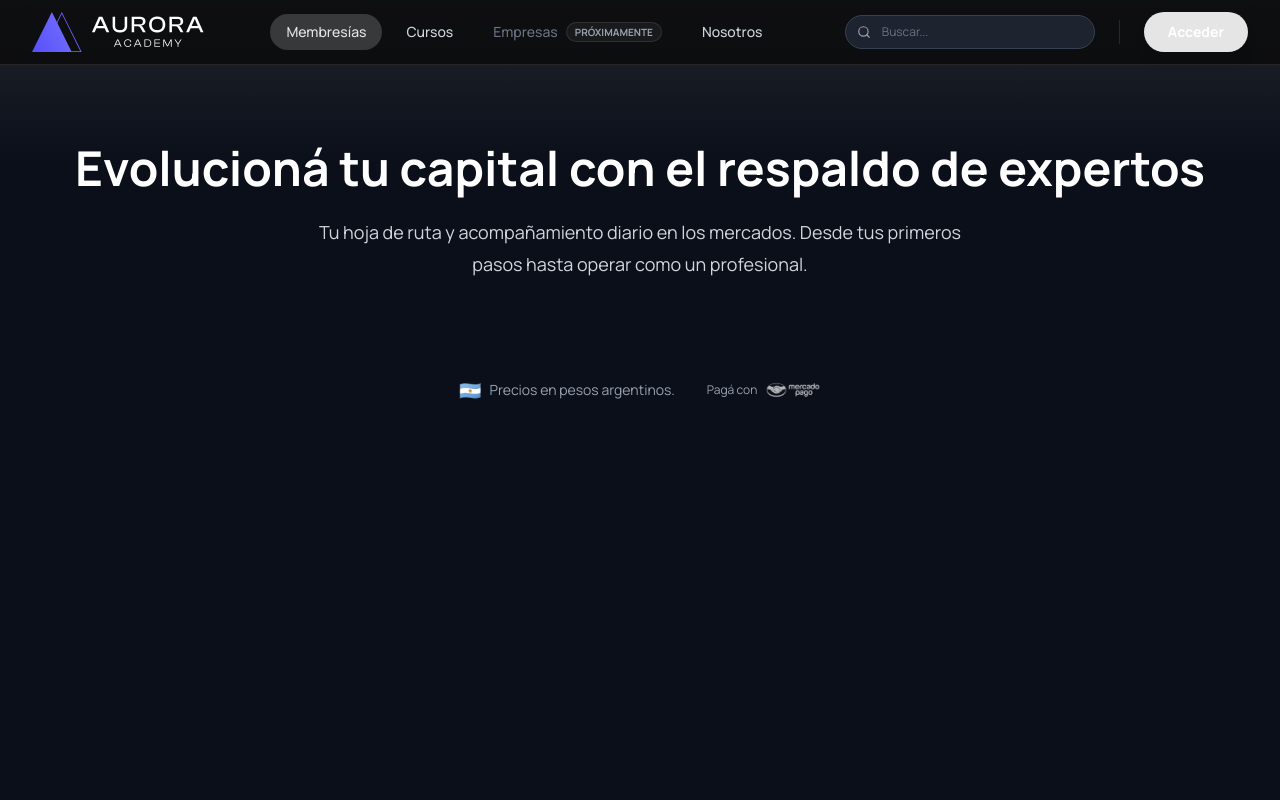
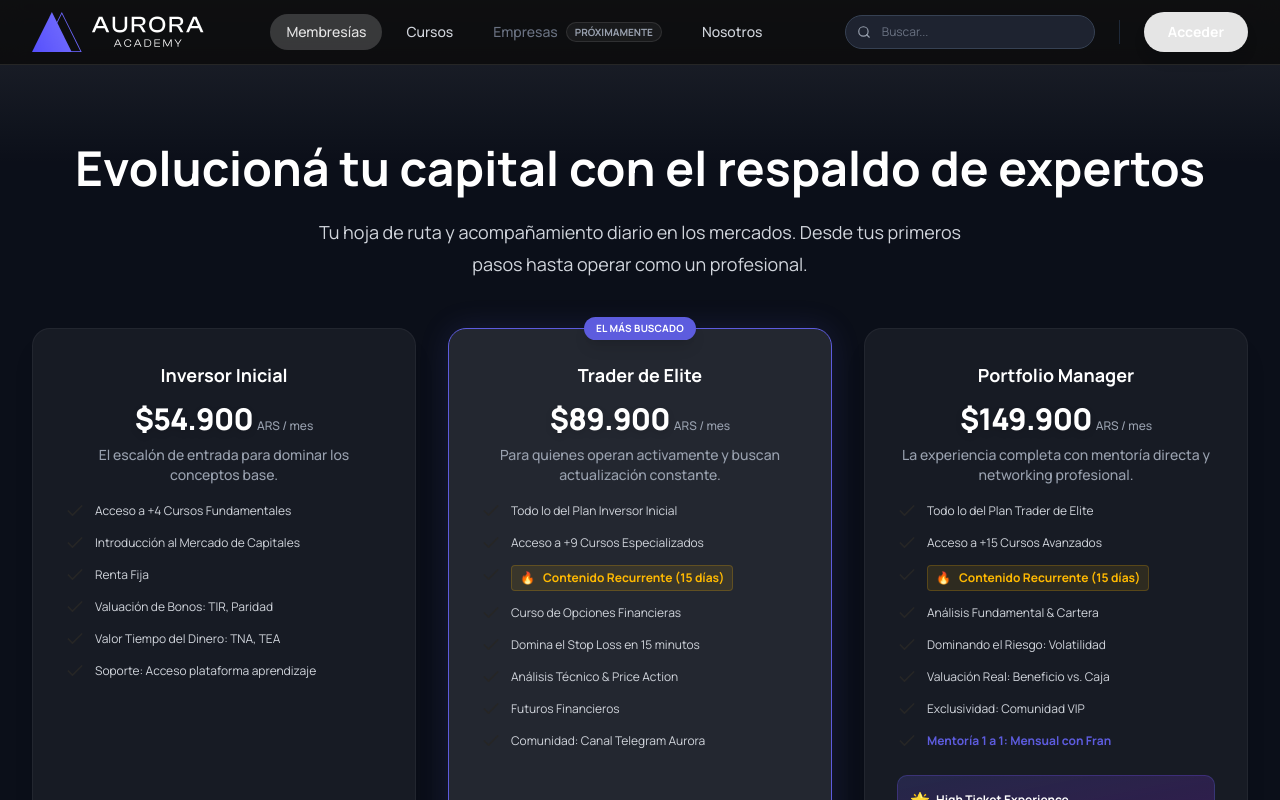
Before and after one commit to castrouxui/aurora-academy, a Next.js app: page /pricing in a window 1280 px wide. Shown: the top 800 px of the page. Built offline with nearby package versions, Linux system fonts and the light colour scheme; no server answers; the database is empty.

Commit message:
Fix: Overhaul Pricing Cards with tiered content and new design

```diff
--- a/src/app/pricing/page.tsx
+++ b/src/app/pricing/page.tsx
@@ -79,104 +79,101 @@ export default function PricingPage() {
             <section className="relative z-10 pb-16">
                 <Container>
                     {/* Dynamic Bundle Grid */}
+                    <div className="grid grid-cols-1 gap-8 md:grid-cols-3 mb-12">
+                        {[
                             {
-                        loading ? (
-                            <div className="flex justify-center py-20">
-                                <div className="animate-spin rounded-full h-12 w-12 border-t-2 border-b-2 border-primary"></div>
-                            </div>
-                        ) : (
-                            <div className="grid grid-cols-1 gap-8 md:grid-cols-3 mb-12">
-                                {bundles
-                                    .sort((a, b) => parseFloat(a.price) - parseFloat(b.price))
-                                    .map((bundle, index, allBundles) => {
-                                        // Calculate savings
-                                        const totalValue = bundle.courses.reduce((sum: number, course: any) => sum + parseFloat(course.price), 0);
-                                        const bundlePrice = parseFloat(bundle.price);
-                                        const savings = totalValue - bundlePrice;
-
-                                        // Extract tag from title
-                                        let displayTitle = bundle.title;
-                                        let tag = undefined;
-                                        const match = bundle.title.match(/\((.*?)\)/);
-                                        if (match) {
-                                            tag = match[1];
-                                            displayTitle = bundle.title.replace(/\(.*?\)/, '').trim();
+                                // 1. Inversor Inicial
+                                title: "Inversor Inicial",
+                                price: "$54.900",
+                                description: "El escalón de entrada para dominar los conceptos base.",
+                                features: [
+                                    "Acceso a +4 Cursos Fundamentales",
+                                    "Introducción al Mercado de Capitales",
+                                    "Renta Fija",
+                                    "Valuación de Bonos: TIR, Paridad",
+                                    "Valor Tiempo del Dinero: TNA, TEA",
+                                    "Soporte: Acceso plataforma aprendizaje"
+                                ],
+                                tag: null,
+                                isRecommended: false
+                            },
+                            {
+                                // 2. Trader de Elite
+                                title: "Trader de Elite",
+                                price: "$89.900",
+                                description: "Para quienes operan activamente y buscan actualización constante.",
+                                features: [
+                                    "Todo lo del Plan Inversor Inicial",
+                                    "Acceso a +9 Cursos Especializados",
+                                    <span className="inline-flex items-center gap-2 font-bold text-amber-400 bg-amber-400/10 px-2 py-0.5 rounded border border-amber-400/20">
+                                        <span>🔥</span> Contenido Recurrente (15 días)
+                                    </span>,
+                                    "Curso de Opciones Financieras",
+                                    "Domina el Stop Loss en 15 minutos",
+                                    "Análisis Técnico & Price Action",
+                                    "Futuros Financieros",
+                                    "Comunidad: Canal Telegram Aurora"
+                                ],
+                                tag: "EL MÁS BUSCADO",
+                                isRecommended: true
+                            },
+                            {
+                                // 3. Portfolio Manager
+                                title: "Portfolio Manager",
+                                price: "$149.900",
+                                description: "La experiencia completa con mentoría directa y networking profesional.",
+                                features: [
+                                    "Todo lo del Plan Trader de Elite",
+                                    "Acceso a +15 Cursos Avanzados",
+                                    <span className="inline-flex items-center gap-2 font-bold text-amber-400 bg-amber-400/10 px-2 py-0.5 rounded border border-amber-400/20">
+                                        <span>🔥</span> Contenido Recurrente (15 días)
+                                    </span>,
+                                    "Análisis Fundamental & Cartera",
+                                    "Dominando el Riesgo: Volatilidad",
+                                    "Valuación Real: Beneficio vs. Caja",
+                                    "Exclusividad: Comunidad VIP",
+                                    <strong className="text-[#5D5CDE]">Mentoría 1 a 1: Mensual con Fran</strong>
+                                ],
+                                tag: null,
+                                isRecommended: false,
+                                // Special highlight for High Ticket
+                                specialFeature: {
+                                    title: "High Ticket Experience",
+                                    description: "Networking premium y acceso directo a mesa de dinero."
                                 }
-
-                                        // Identify Plan Level
-                                        const lowerTitle = displayTitle.toLowerCase();
-                                        const isMaster = lowerTitle.includes("master") || lowerTitle.includes("mentoria") || lowerTitle.includes("completo");
-                                        const isPro = !isMaster && index === 1; // Middle plan is usually Pro/Recommended if not Master
-
-                                        const isRecommended = isPro;
-                                        if (isPro) tag = "EL MÁS ELEGIDO";
-
-                                        // --- Feature Deduplication Logic ---
-                                        let features: string[] = [];
-
-                                        // Get current raw features
-                                        const currentFeatures = [
-                                            ...bundle.courses.map((c: any) => c.title),
-                                            ...bundle.items.map((i: any) => i.name)
-                                        ];
-
-                                        if (index > 0) {
-                                            // Check against previous plan
-                                            const previousBundle = allBundles[index - 1];
-                                            let previousTitle = previousBundle.title.replace(/\(.*?\)/, '').trim();
-
-                                            // Simple heuristic: If it's a higher tier, assume it includes the previous one
-                                            // In a perfect world we'd check ID intersection, but for visual clarity this is safer:
-                                            features = [
-                                                `Todo lo del plan ${previousTitle} y:`,
-                                                // Filter out features that might be in the previous plan (by name exact match)
-                                                // If names differ slightly, they will show up.
-                                                ...currentFeatures.filter(f =>
-                                                    !previousBundle.courses.some((pc: any) => pc.title === f) &&
-                                                    !previousBundle.items.some((pi: any) => pi.name === f)
-                                                )
-                                            ];
-                                        } else {
-                                            features = currentFeatures;
                             }
-
-                                        // Special Master Feature
-                                        let specialFeature = undefined;
-                                        if (isMaster) {
-                                            specialFeature = {
-                                                title: "Reunión 1 a 1 Exclusiva",
-                                                description: "Agenda una reunión mensual privada con Fran Castro para mentoría personalizada."
-                                            };
-                                        }
+                        ].map((plan, index) => {
+                            // Map to existing bundles for ID if available
+                            const bundle = bundles.sort((a, b) => parseFloat(a.price) - parseFloat(b.price))[index];
+                            const bundleId = bundle?.id;
 
                             return (
                                 <PricingCard
-                                                key={bundle.id}
-                                                title={displayTitle}
-                                                price={`$${bundlePrice.toLocaleString('es-AR')}`}
+                                    key={index}
+                                    title={plan.title}
+                                    price={plan.price}
                                     periodicity="mes"
-                                                tag={tag}
-                                                specialFeature={specialFeature}
+                                    tag={plan.tag || undefined}
+                                    isRecommended={plan.isRecommended}
+                                    specialFeature={plan.specialFeature}
                                     description={
-                                                    <div className="flex flex-col gap-2 min-h-[40px] justify-center items-center">
-                                                        {/* Savings Highlight renamed to Launch Offer */}
-                                                        {savings > 0 && (
-                                                            <div className="text-emerald-400 font-bold bg-emerald-500/10 px-3 py-1.5 rounded-lg border border-emerald-500/20 text-xs uppercase tracking-wide shadow-[0_0_10px_rgba(52,211,153,0.1)] w-fit">
-                                                                Oferta lanzamiento
-                                                            </div>
-                                                        )}
-                                                    </div>
+                                        <p className="text-gray-400 text-sm min-h-[40px] flex items-center justify-center">
+                                            {plan.description}
+                                        </p>
                                     }
-                                                features={features}
-                                                isRecommended={isRecommended}
-                                                buttonText="Obtener Oferta"
-                                                onAction={() => handlePurchase(bundle.title, bundle.price.toString(), undefined, bundle.id)}
+                                    features={plan.features}
+                                    buttonText="Suscribirme"
+                                    onAction={() => {
+                                        if (bundleId) {
+                                            handlePurchase(plan.title, plan.price.replace(".", "").replace("$", "").trim(), undefined, bundleId);
+                                        } else {
+                                            console.warn("No matching bundle found for plan index", index);
+                                        }
+                                    }}
                                 />
                             );
                         })}
                     </div>
-                        )
-                    }
 
                     {/* Pricing Footer Info */}
                     <div className="mx-auto max-w-4xl mt-6 flex items-center justify-center gap-8 px-4 text-sm text-gray-400">
--- a/src/components/pricing/PricingCard.tsx
+++ b/src/components/pricing/PricingCard.tsx
@@ -7,7 +7,7 @@ interface PricingCardProps {
     price: string;
     periodicity: string;
     description: React.ReactNode;
-    features: string[];
+    features: (string | React.ReactNode)[];
     isRecommended?: boolean;
     tag?: string;
     buttonText?: string;
@@ -68,7 +68,9 @@ export function PricingCard({
                 {features.map((feature, index) => (
                     <li key={index} className="flex items-start gap-2.5">
                         <PricingCheckmark />
-                        <span className="text-xs text-gray-300 leading-relaxed">{feature}</span>
+                        <span className="text-xs text-gray-300 leading-relaxed w-full">
+                            {feature}
+                        </span>
                     </li>
                 ))}
             </ul>
```
Lines whose indentation alone changed are shown as unchanged.
